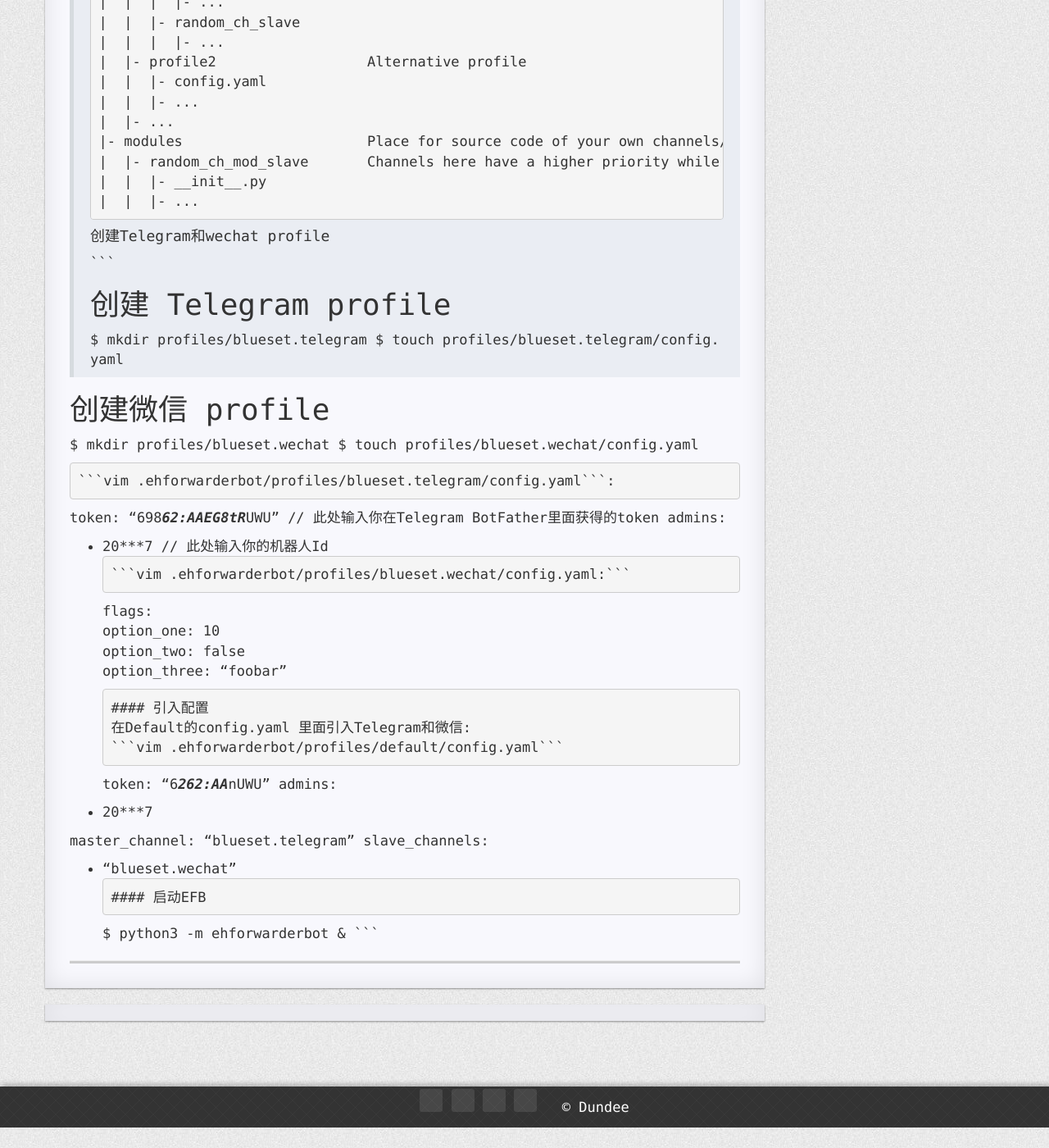
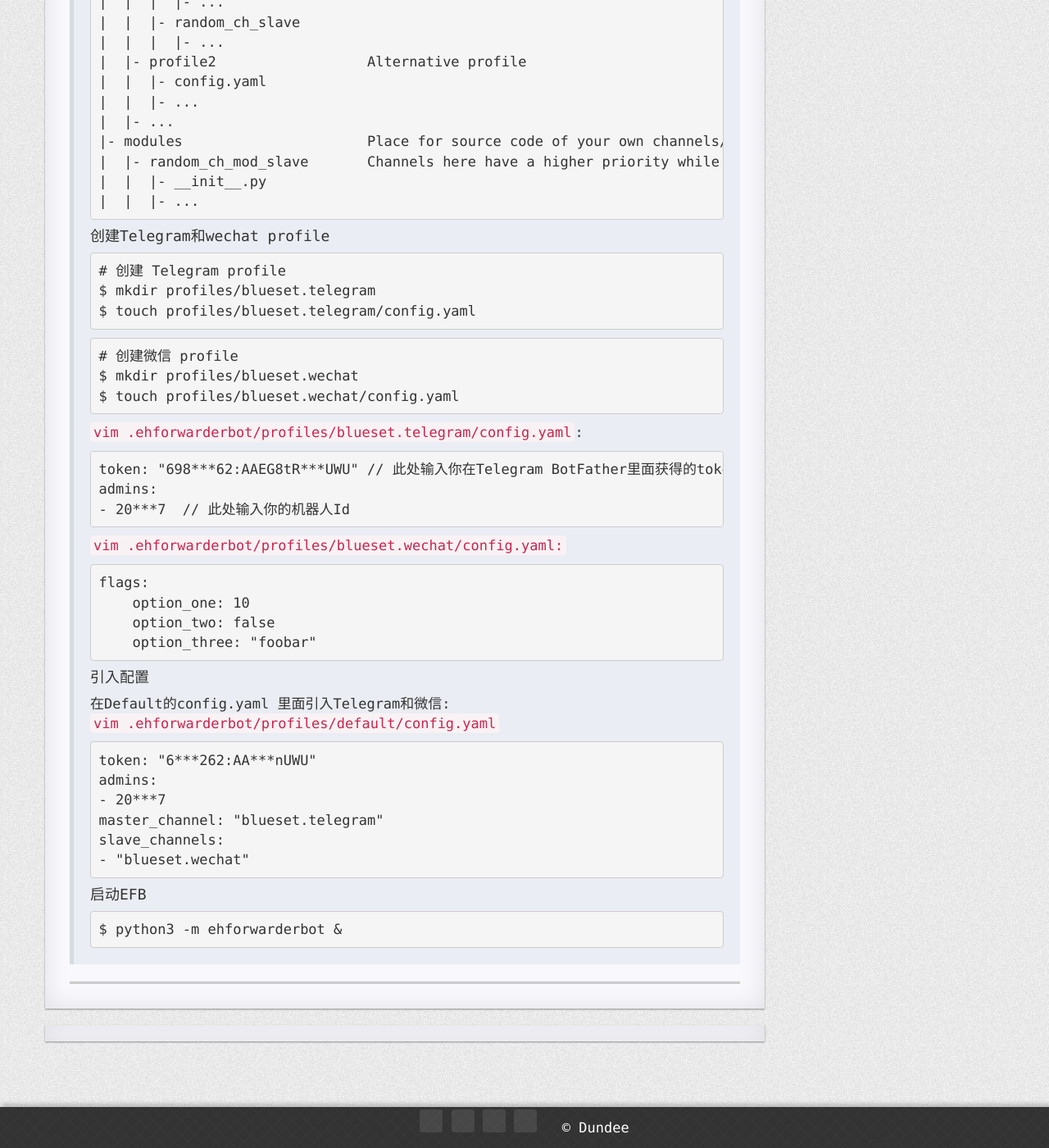
Before and after one commit to dengkaidi/dengkaidi.github.io, a Jekyll site: the page built from _posts/2018-09-30-ehforwarderbot.md, in a window 1280 px wide and 1400 px high, scrolled down 1657 px. Shown: the whole window at 82% size. Built offline with Jekyll 4.4.1, drawn with Linux system fonts in a browser that asks for light colours; nearby versions of some CDN libraries; comment, search, counter and statistics services are not loaded; a style sheet for code colours, icons or effects is not loaded; some of the changed text lies outside the part shown.

Commit message:
telegram

````diff
--- a/_posts/2018-09-30-ehforwarderbot.md
+++ b/_posts/2018-09-30-ehforwarderbot.md
@@ -84,7 +84,8 @@
 # 创建 Telegram profile
 $ mkdir profiles/blueset.telegram
 $ touch profiles/blueset.telegram/config.yaml
-
+```
+```
 # 创建微信 profile
 $ mkdir profiles/blueset.wechat
 $ touch profiles/blueset.wechat/config.yaml
@@ -104,12 +105,11 @@
 ```
 #### 引入配置
 在Default的config.yaml 里面引入Telegram和微信:
-```vim .ehforwarderbot/profiles/default/config.yaml```
+<code>vim .ehforwarderbot/profiles/default/config.yaml</code>
 ```
 token: "6***262:AA***nUWU"
 admins:
 - 20***7
-
 master_channel: "blueset.telegram"
 slave_channels:
 - "blueset.wechat"
````
